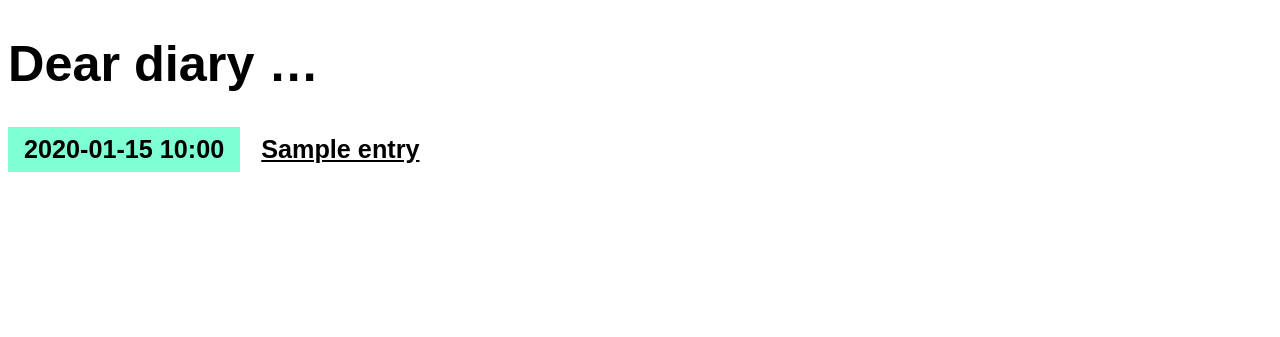
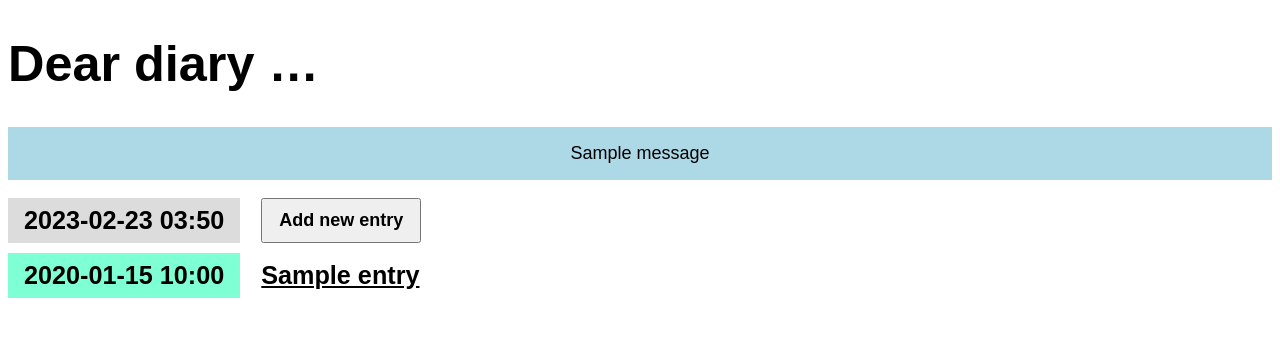
Before and after one commit to carvalhocaio/my-diary, a Django app: page / in a window 1280 px wide. Shown: the top 337 px of the page. Run offline with Django 3.2, Linux system fonts and the light colour scheme; tables that the repository leaves empty hold one stand-in row (values such as "Sample post"); one stand-in notice (Sample message) is shown.

Commit message:
improving the user experience

```diff
--- a/entries/static/css/diary.css
+++ b/entries/static/css/diary.css
@@ -99,3 +99,18 @@ input[type="submit"] {
 .Sunday {
   background-color: lightsalmon;
 }
+
+/* Messages */
+
+.messages {
+  padding: 0;
+  list-style: none;
+}
+
+.message {
+  width: 100%;
+  background: lightblue;
+  padding: 1rem;
+  text-align: center;
+  margin: 1rem 0;
+}
--- a/entries/templates/entries/base.html
+++ b/entries/templates/entries/base.html
@@ -11,6 +11,16 @@
 <body>
     <h1><a href="/">Dear diary …</a></h1>
 
+    {% if messages %}
+        <ul class="messages">
+        {% for message in messages %}
+            <li class="message">
+                {{ message }}
+            </li>
+        {% endfor %}
+        </ul>
+    {% endif %}
+
     {% block content %}{% endblock %}
 
 </body>
--- a/entries/templates/entries/entry_detail.html
+++ b/entries/templates/entries/entry_detail.html
@@ -6,4 +6,8 @@
         <h3>{{ entry.title }}</h3>
         <p>{{ entry.content }}</p>
     </article>
+    <p>
+        <a href="{% url 'entry-update' entry.id %}">✍️ Edit</a>
+        <a href="{% url 'entry-delete' entry.id %}">⛔ Delete</a>
+    </p>
 {% endblock %}
--- a/entries/templates/entries/entry_list.html
+++ b/entries/templates/entries/entry_list.html
@@ -1,6 +1,11 @@
 {% extends "entries/base.html" %}
 
 {% block content %}
+    <article>
+        <h2 class="mark">{% now "Y-m-d H:i" %}</em></h2>
+        <a href="{% url 'entry-create' %}"><button>Add new entry</button></a>
+    </article>
+
     {% for entry in entry_list %}
         <article>
             <h2 class="{{ entry.date_created|date:'l' }}">
--- a/entries/views.py
+++ b/entries/views.py
@@ -1,3 +1,5 @@
+from django.contrib import messages
+from django.contrib.messages.views import SuccessMessageMixin
 from django.urls import reverse_lazy
 from django.views.generic import (
     ListView,
@@ -19,20 +21,27 @@ class EntryDetailView(DetailView):
     model = Entry
 
 
-class EntryCreateView(CreateView):
+class EntryCreateView(SuccessMessageMixin, CreateView):
     model = Entry
     fields = ["title", "content"]
     success_url = reverse_lazy("entry-list")
+    success_message = "Your new entry was created!"
 
 
-class EntryUpdateView(UpdateView):
+class EntryUpdateView(SuccessMessageMixin, UpdateView):
     model = Entry
     fields = ["title", "content"]
+    success_message = "Your entry was updated!"
 
     def get_success_url(self):
-        return reverse_lazy("entry-detail", kwargs={"pk": self.entry.id})
+        return reverse_lazy("entry-detail", kwargs={"pk": self.object.pk})
 
 
 class EntryDeleteView(DeleteView):
     model = Entry
     success_url = reverse_lazy("entry-list")
+    success_message = "Your entry was deleted!"
+
+    def delete(self, request, *args, **kwargs):
+        messages.success(self.request, self.success_message)
+        return super().delete(request, *args, **kwargs)
```
